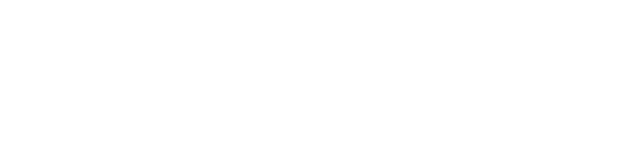
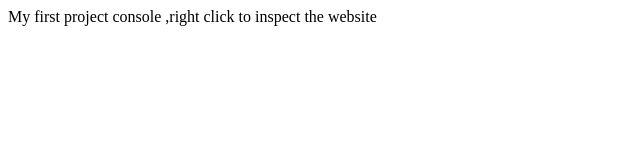
Before and after one commit to HarshvardhanTBNR/c-p-77, a plain HTML site: page index.html in a window 1280 px wide. Shown: the whole page, without its empty margins (0-640 px from the left). Drawn offline with Linux system fonts and the light colour scheme.

Commit message:
Add files via upload

```diff
--- a/index.html
+++ b/index.html
@@ -1,9 +1,11 @@
 <html>
 <head>
-<title></title>
+<title>first visual code</title>
 </head>
 <body>
 <p>
+My first project console
+,right click to inspect the website
 <script>var title="first console project";
 console.log (title);
 
```
